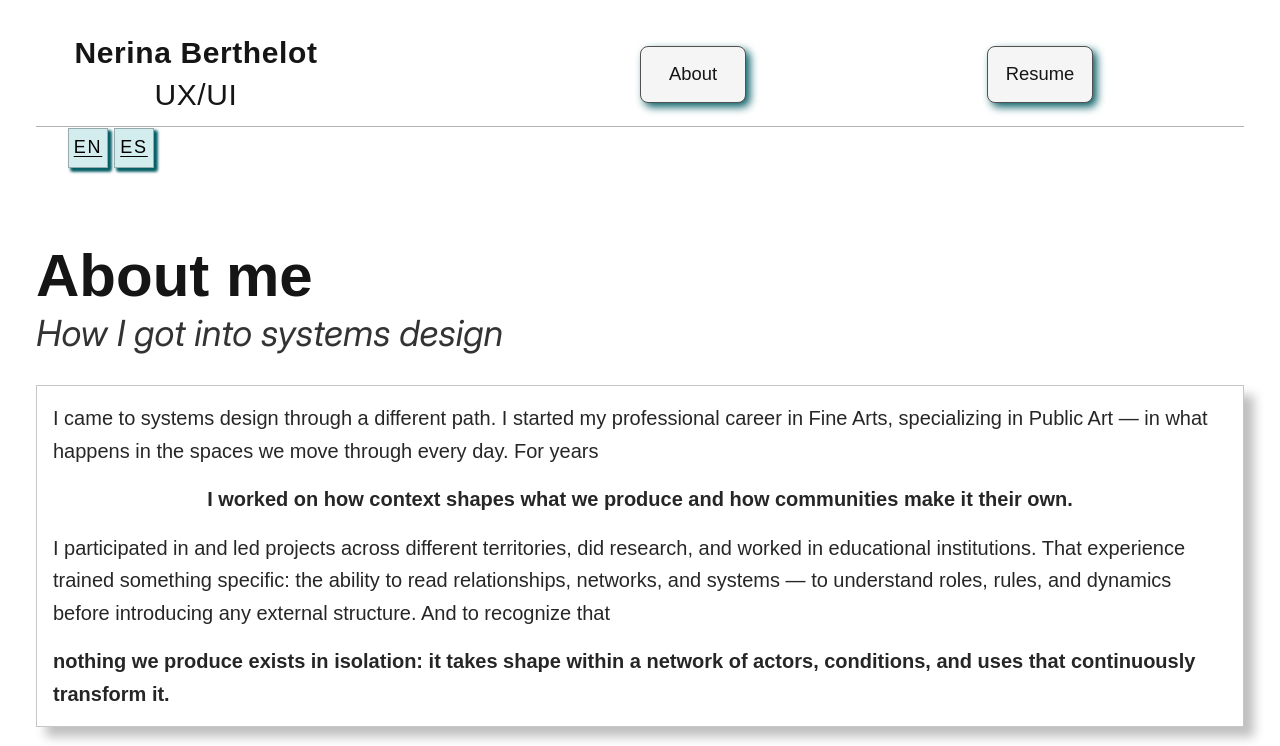
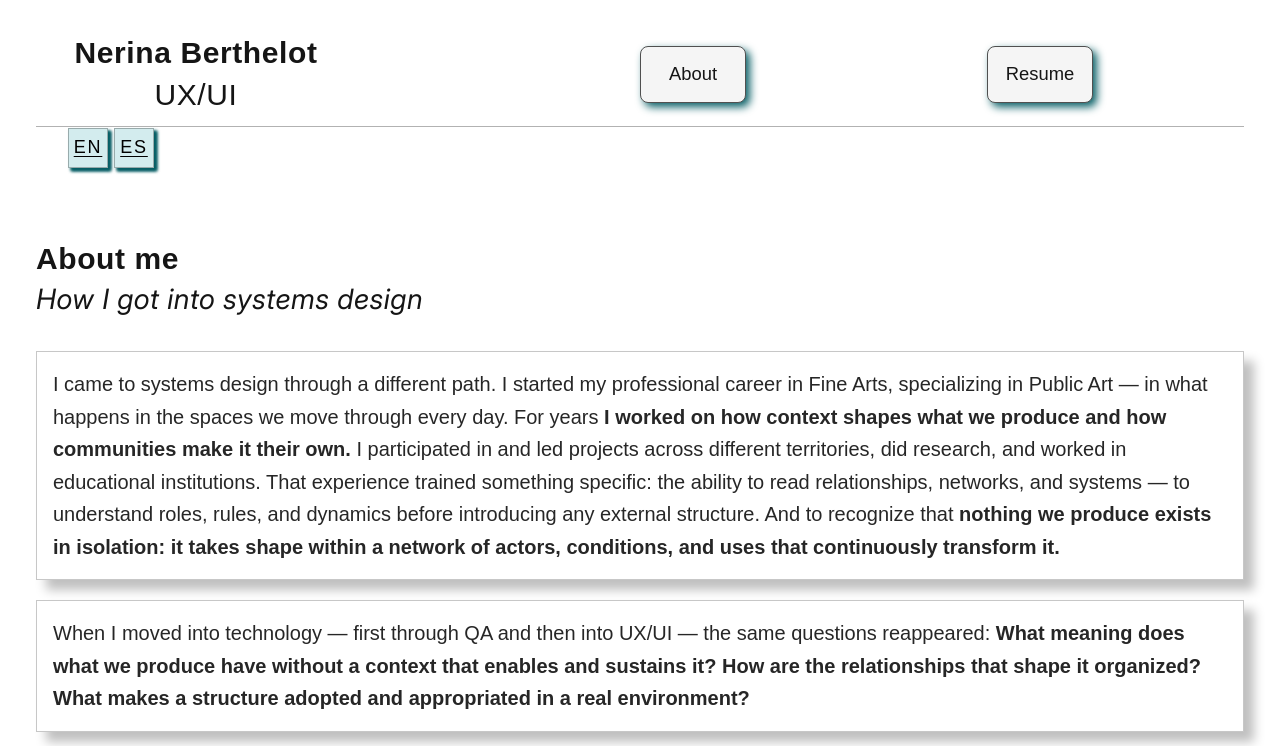
Before and after one commit to callapa1/nerina, a Next.js app: page /en/about in a window 1280 px wide. Shown: the top 746 px of the page. Built offline with nearby package versions, Linux system fonts and the light colour scheme; a web font is replaced by a local one.

Commit message:
style: refine about intro and rich text flow

```diff
--- a/app/[locale]/(site)/about/page.tsx
+++ b/app/[locale]/(site)/about/page.tsx
@@ -10,13 +10,18 @@
 
   return (
     <section id="about-page" className="space-y-8 pb-8">
-      <PageIntro id="about-page-intro" title={t('title')} description={t('description')} />
+      <PageIntro
+        id="about-page-intro"
+        title={t('title')}
+        description={t('description')}
+        titleClassName="text-[30px] font-bold leading-[140%] tracking-[0.02em]"
+        subtitleClassName="text-[28px] font-normal italic leading-[140%] tracking-[0.02em]"
+      />
 
       <RichTextBlock id="about-block-1" card paragraphs={[t.rich('paragraph1', richText), t.rich('paragraph2', richText)]} />
 
       <RichTextBlock id="about-block-2" card paragraphs={[t.rich('paragraph3', richText)]} />
 
-      <RichTextBlock id="about-block-3" card paragraphs={[t.rich('paragraph4', richText)]} />
     </section>
   );
 }
--- a/components/ui/RichTextBlock.tsx
+++ b/components/ui/RichTextBlock.tsx
@@ -7,11 +7,17 @@
 export function RichTextBlock({id, paragraphs, card = false}: RichTextBlockProps) {
   return (
     <div id={id} className="grid gap-5 text-black/85">
-      {paragraphs.map((paragraph, index) => (
-        <p key={index} className={card ? 'panel text-lg leading-relaxed sm:text-xl' : 'max-w-5xl text-lg leading-relaxed sm:text-xl'}>
-          {paragraph}
-        </p>
-      ))}
+      {paragraphs.map((paragraph, index) =>
+        card ? (
+          <div key={index} className="panel">
+            <p className="text-lg leading-relaxed sm:text-xl">{paragraph}</p>
+          </div>
+        ) : (
+          <p key={index} className="max-w-5xl text-lg leading-relaxed sm:text-xl">
+            {paragraph}
+          </p>
+        )
+      )}
     </div>
   );
 }
```
